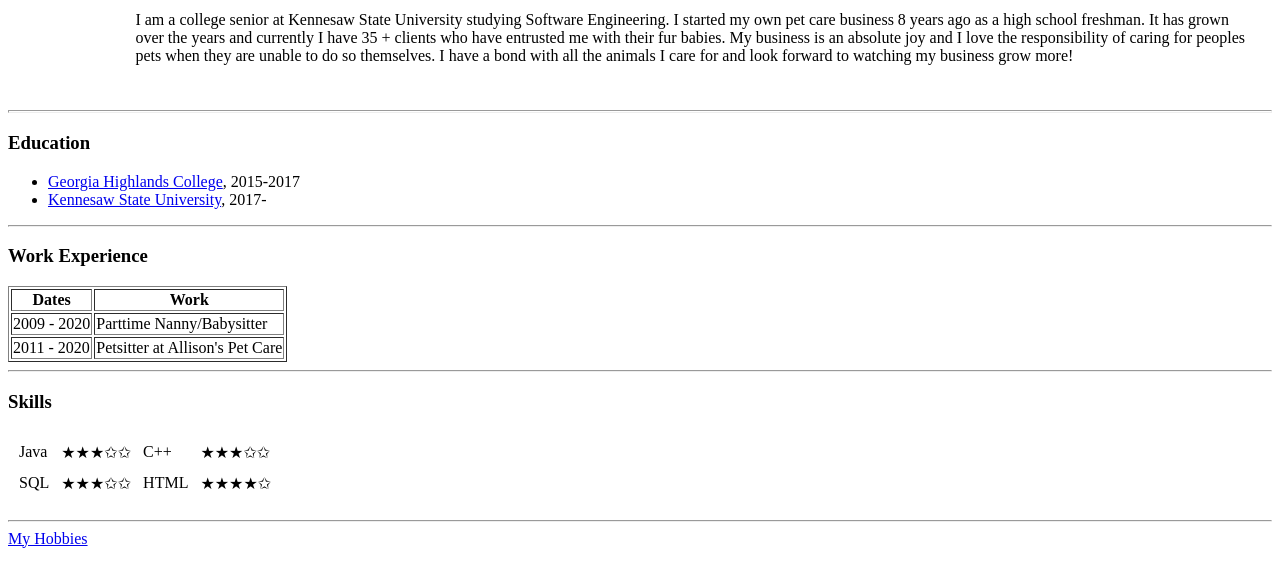
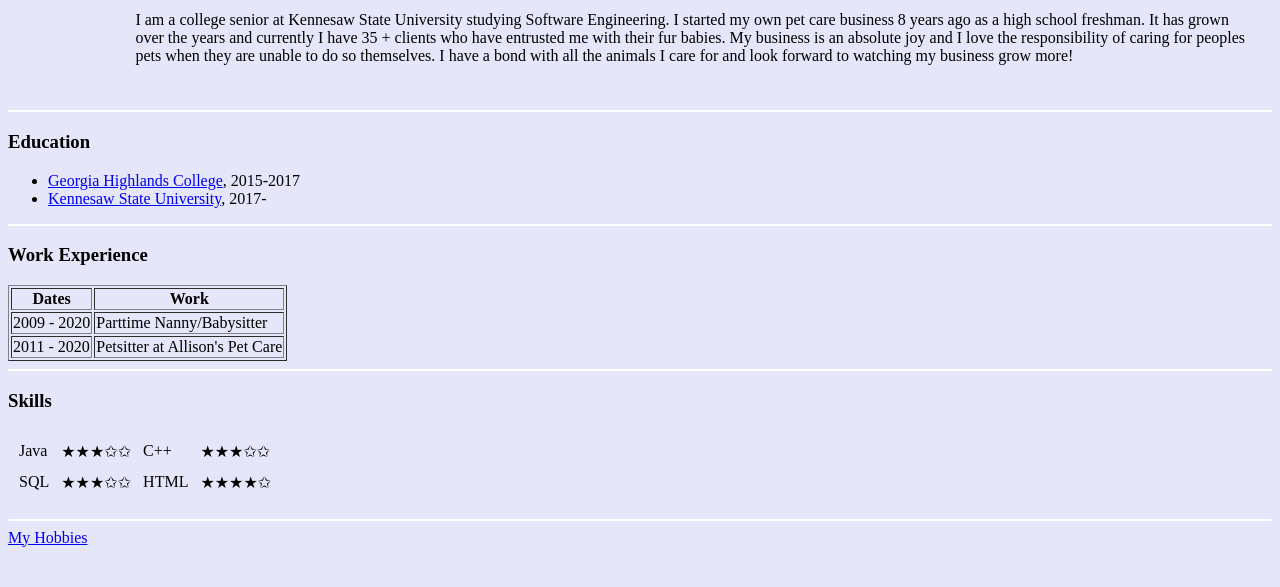
Before and after one commit to amromans/PersonalSite, a plain HTML site: page index.html in a window 1280 px wide. Shown: the part 209-796 px from the top of the page. Drawn offline with Linux system fonts and the light colour scheme.

Commit message:
Add files via upload

```diff
--- a/index.html
+++ b/index.html
@@ -4,6 +4,15 @@
 <head>
   <meta charset="utf-8" />
   <title> Allison's Personal Site</title>
+
+  <style>
+    body { background-color: lavender; }
+    hr {
+      background-color: white;
+      border-style: none;
+      height: 2px;
+    }
+  </style>
 </head>
 
 <body>
```
